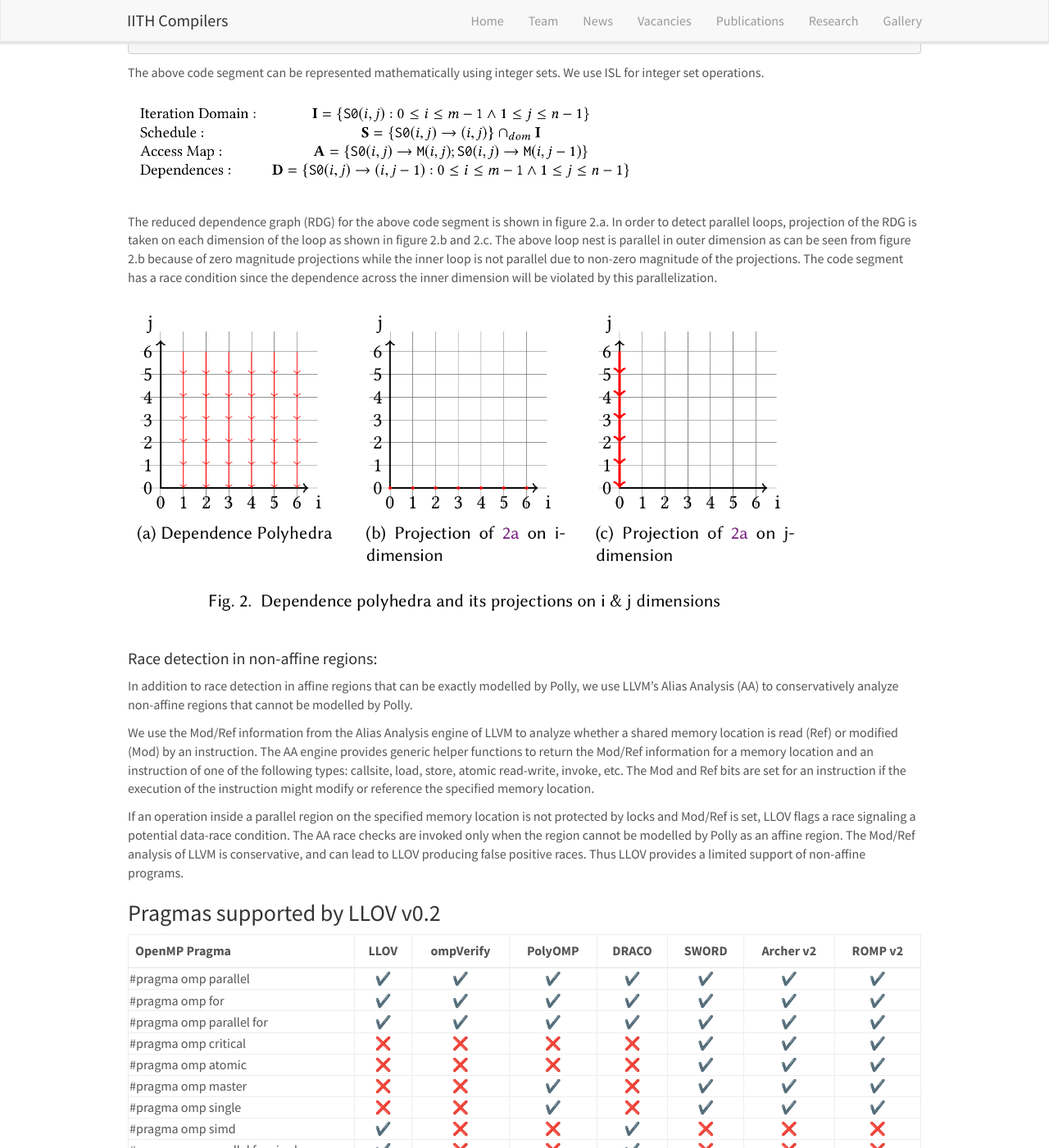
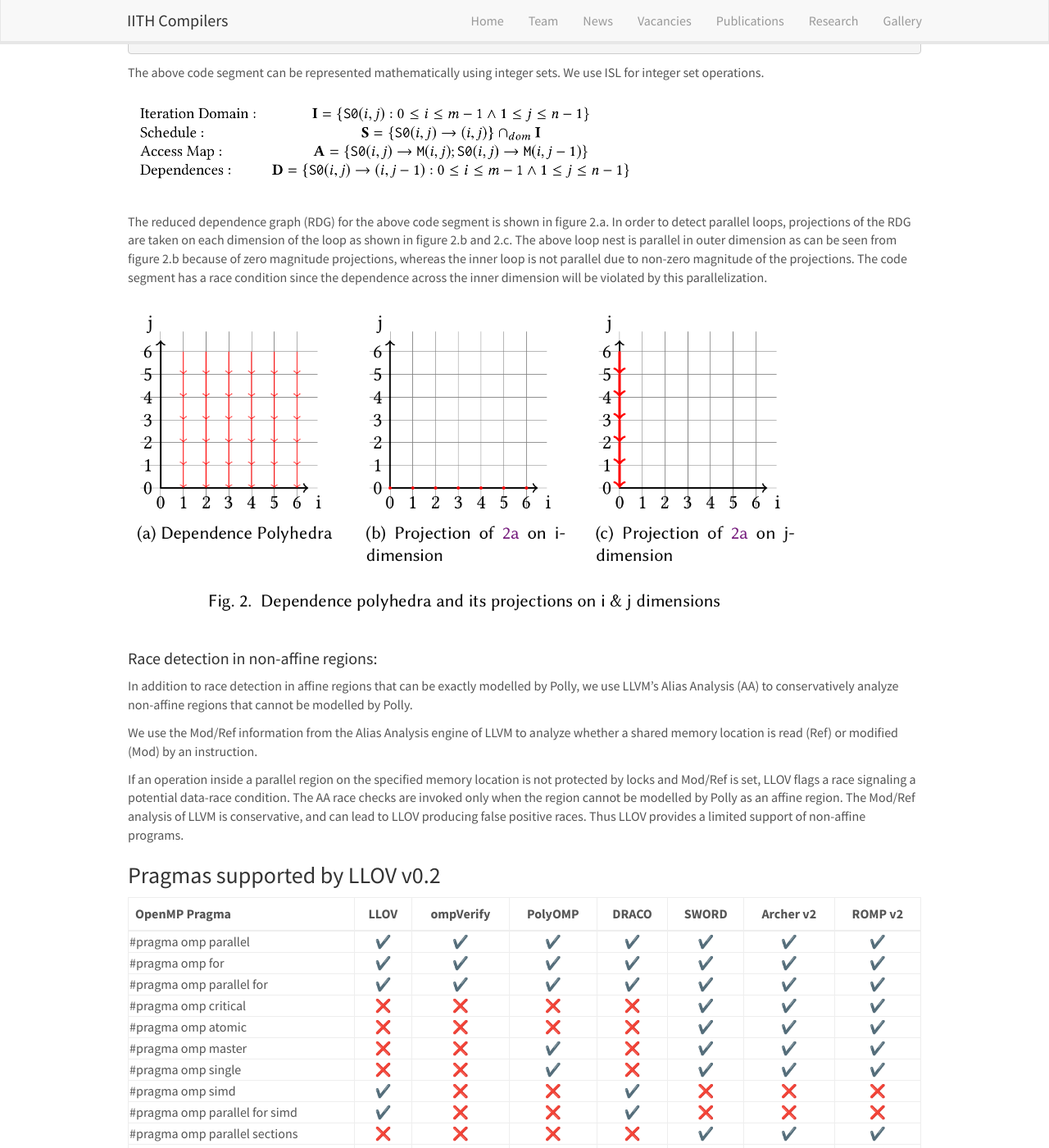
Before and after one commit to utpalbora/compilers.cse.iith.ac.in, a Jekyll site: the page built from _pages/llov.md, in a window 1280 px wide and 1400 px high, scrolled down 927 px. Shown: the whole window at 82% size. Built offline with Jekyll 4.4.1, drawn with Linux system fonts in a browser that asks for light colours; nearby versions of some CDN libraries; emoji names are drawn with the system emoji font; some of the changed text lies outside the part shown.

Commit message:
Minor changes to llov

```diff
--- a/_pages/llov.md
+++ b/_pages/llov.md
@@ -41,8 +41,8 @@ The above code segment can be represented mathematically using integer sets. We
 </figure>
 
 The reduced dependence graph (RDG) for the above code segment is shown in figure 2.a.
-In order to detect parallel loops, projection of the RDG is taken on each dimension of the loop as shown in figure 2.b and 2.c.
-The above loop nest is parallel in outer dimension as can be seen from figure 2.b because of zero magnitude projections while
+In order to detect parallel loops, projections of the RDG are taken on each dimension of the loop as shown in figure 2.b and 2.c.
+The above loop nest is parallel in outer dimension as can be seen from figure 2.b because of zero magnitude projections, whereas
 the inner loop is not parallel due to non-zero magnitude of the projections.
 The code segment has a race condition since the dependence across the inner dimension will be violated by this parallelization.
 <figure>
@@ -55,11 +55,7 @@ exactly modelled by Polly, we use LLVM’s Alias Analysis (AA) to conservatively
 regions that cannot be modelled by Polly.
 
 We use the Mod/Ref information from the Alias Analysis engine of LLVM to analyze
-whether a shared memory location is read (Ref) or modified (Mod) by an instruction. The AA
-engine provides generic helper functions to return the Mod/Ref information for a memory location
-and an instruction of one of the following types: callsite, load, store, atomic read-write, invoke, etc.
-The Mod and Ref bits are set for an instruction if the execution of the instruction might modify or
-reference the specified memory location.
+whether a shared memory location is read (Ref) or modified (Mod) by an instruction.
 
 If an operation inside a parallel region on the specified memory location is not protected by
 locks and Mod/Ref is set, LLOV flags a race signaling a potential data-race condition. The AA race
@@ -109,10 +105,10 @@ Since the coverage of LLOV and SWORD are not complete, figure 3.b shows time tak
 ![Build](https://github.com/utpalbora/LLOV/workflows/Build/badge.svg)
 ![Test](https://github.com/utpalbora/LLOV/workflows/Test/badge.svg)
 
-LLOV is available for free in our [GitHub](https://github.com/utpalbora/llov){:target="_blank"} page.
+LLOV is available free of cost on our [GitHub](https://github.com/utpalbora/llov){:target="_blank"} page.
 
 ### Contact
-If you have any issues, questions, comments or suggestions, feel free to reach out to us at [llov-dev@googlegroups.com](https://groups.google.com/g/llov-dev){:target="_blank"}
+For any issues, questions, comments or suggestions, feel free to reach out to us at [llov-dev@googlegroups.com](https://groups.google.com/g/llov-dev){:target="_blank"}
 
 <style type="text/css" rel="stylesheet">
 img.emoji {
```
Also changed, not shown: other parts of _pages/llov.md (+1 -1 lines).
